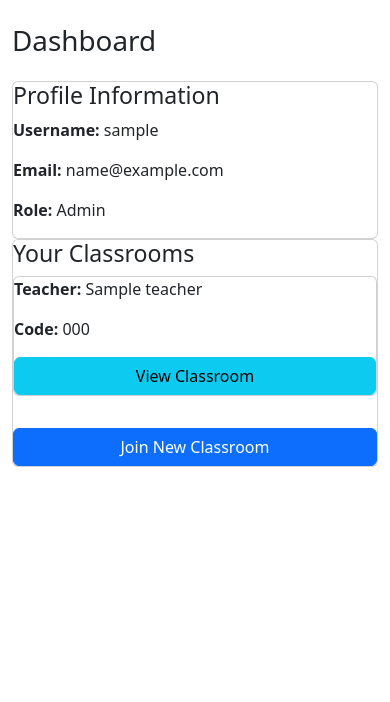
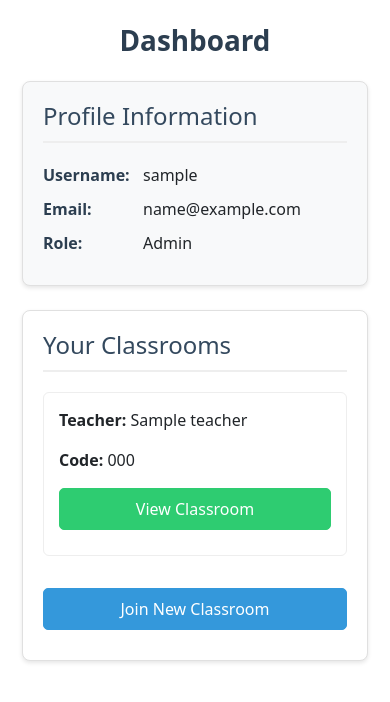
Before and after one commit to AmayVikram/DeepGrader, a Flask app: page /dashboard in a window 390 px wide. Shown: the part 96-798 px from the top of the page. Run offline with Flask 3, Linux system fonts and the light colour scheme; the visitor is signed in with stand-in values (Sample User, id 1); a database or web service that is not in the repository returns one stand-in record (values such as "Sample title").

Commit message:
started frontend

```diff
--- a/app.py
+++ b/app.py
@@ -7,7 +7,10 @@ import random
 import string
 from datetime import datetime
 
-app = Flask(__name__)
+app = Flask(__name__,
+    static_folder='static',  # Make sure this matches your folder name
+    static_url_path='/static'
+)
 app.secret_key = os.urandom(24)
 
 # MongoDB Connection
@@ -378,6 +381,7 @@ def view_submission(classroom_code, assignment_id):
 
         submission = assignment['submissions'][session['username']]
         return render_template('view_submission.html',
+
                              assignment=assignment,
                              submission=submission)
 
@@ -437,6 +441,7 @@ def view_student_submission(classroom_code, assignment_id, student_username):
 
         submission = assignment['submissions'][student_username]
         return render_template('view_submission.html',
+                             student_username=student_username,
                              assignment=assignment,
                              submission=submission)
     except IndexError:
--- /dev/null
+++ b/static/css/styles.css
@@ -0,0 +1,188 @@
+
+/* Dashboard Layout */
+.dashboard-container {
+    max-width: 1200px;
+    margin: 0 auto;
+    padding: 0 15px;
+}
+
+/* Profile Card Styling */
+.profile-card {
+    background-color: #f8f9fa;
+    margin-bottom: 30px;
+    border: 1px solid #e0e0e0;
+    border-radius: 8px;
+    box-shadow: 0 2px 4px rgba(0,0,0,0.1);
+}
+
+.profile-card p {
+    margin-bottom: 10px;
+    font-size: 1rem;
+    display: flex;
+    align-items: center;
+}
+
+.profile-card strong {
+    color: #2c3e50;
+    width: 100px;
+    display: inline-block;
+}
+
+/* Classroom Card Styling */
+.classroom-card {
+    background-color: #fff;
+    border: 1px solid #e0e0e0;
+    border-radius: 8px;
+    box-shadow: 0 2px 4px rgba(0,0,0,0.1);
+}
+
+/* General Card Styling */
+.card {
+    padding: 20px;
+    margin-bottom: 20px;
+}
+
+h1 {
+    color: #2c3e50;
+    margin-bottom: 30px;
+    font-weight: 600;
+}
+
+h3 {
+    color: #34495e;
+    margin-bottom: 20px;
+    font-size: 1.5rem;
+    border-bottom: 2px solid #eee;
+    padding-bottom: 10px;
+}
+
+h4 {
+    color: #34495e;
+    font-size: 1.2rem;
+    margin-bottom: 15px;
+}
+
+/* Code Display */
+.code-display {
+    background-color: #f8f9fa;
+    padding: 10px 15px;
+    border-radius: 5px;
+    font-family: monospace;
+    font-size: 1.1rem;
+    display: flex;
+    align-items: center;
+    justify-content: space-between;
+}
+
+/* Button Styling */
+.btn {
+    padding: 8px 16px;
+    border-radius: 5px;
+    font-weight: 500;
+    transition: all 0.3s ease;
+}
+
+.btn-primary {
+    background-color: #3498db;
+    border-color: #3498db;
+}
+
+.btn-primary:hover {
+    background-color: #2980b9;
+    border-color: #2980b9;
+}
+
+.btn-info {
+    background-color: #2ecc71;
+    border-color: #2ecc71;
+    color: white;
+}
+
+.btn-info:hover {
+    background-color: #27ae60;
+    border-color: #27ae60;
+}
+
+.btn-secondary {
+    background-color: #95a5a6;
+    border-color: #95a5a6;
+    font-size: 0.8rem;
+    padding: 4px 8px;
+}
+
+/* Student List */
+.list-group {
+    margin-top: 15px;
+}
+
+.list-group-item {
+    padding: 10px 15px;
+    border: 1px solid #eee;
+    margin-bottom: -1px;
+    background-color: #fff;
+    transition: background-color 0.2s ease;
+}
+
+.list-group-item:hover {
+    background-color: #f8f9fa;
+}
+
+/* Nested Classroom Cards */
+.classroom-card .card {
+    border: 1px solid #eee;
+    padding: 15px;
+    margin-bottom: 15px;
+    transition: transform 0.2s ease;
+}
+
+.classroom-card .card:hover {
+    transform: translateY(-2px);
+}
+
+/* Responsive Design */
+@media (max-width: 768px) {
+    .dashboard-container {
+        padding: 0 10px;
+    }
+
+    .btn {
+        width: 100%;
+        margin-bottom: 10px;
+    }
+
+    .code-display {
+        flex-direction: column;
+        text-align: center;
+    }
+
+    .code-display button {
+        margin-top: 10px;
+    }
+}
+
+/* add assignment */
+.assignment-form-wrapper {
+    max-width: 600px;
+    margin: 20px auto;
+    padding: 20px;
+    border: 2px solid #ddd;
+    border-radius: 8px;
+}
+
+.assignment-heading {
+    text-align: center;
+    margin-bottom: 30px;
+    color: #333;
+}
+
+/* view all submissions */
+.table-responsive {
+    border: 1px solid #dee2e6;
+    border-radius: 8px;
+    padding: 15px;
+    margin-top: 10px;
+}
+
+.table {
+    margin-bottom: 0;  /* Remove default margin to look better within border */
+}
--- a/templates/base.html
+++ b/templates/base.html
@@ -4,6 +4,9 @@
 <head>
     <title>Classroom Manager</title>
     <link href="https://cdn.jsdelivr.net/npm/bootstrap@5.3.0/dist/css/bootstrap.min.css" rel="stylesheet">
+   <link rel="stylesheet" href="{{ url_for('static', filename='css/styles.css') }}">
+
+
 
 </head>
 <body>
--- a/templates/classroom.html
+++ b/templates/classroom.html
@@ -3,7 +3,7 @@
 
 {% block content %}
 <div class="container">
-    <h2>Classroom: {{ classroom.code }}</h2>
+    <h2>Classroom: {{ classroom.name }}</h2>
     <h3>Teacher: {{ classroom.teacher }}</h3>
 
     <div class="assignments mt-4">
@@ -12,7 +12,7 @@
             {% for assignment in classroom.assignments %}
                 <div class="card mb-3">
                     <div class="card-body">
-                        <h4 class="card-title">{{ assignment.title }}</h4>
+                        <h4 class="card-title" style="text-align: center;font-size: 2em;">{{ assignment.title }}</h4>
                         <h5>Questions:</h5>
                         <p class="card-text">{{ assignment.questions }}</p>
                         {% if user.role == 'teacher' %}
--- a/templates/dashboard.html
+++ b/templates/dashboard.html
@@ -2,10 +2,11 @@
 {% extends "base.html" %}
 
 {% block content %}
-<h1 class="mb-4">Dashboard</h1>
-<div class="row">
-    <div class="col-md-4">
-        <div class="card">
+<h1 class="mb-4" style="text-align: center;">Dashboard</h1>
+<div class="dashboard-container">
+    <!-- Profile Card - Now at the top -->
+    <div class="profile-section mb-4">
+        <div class="card profile-card">
             <h3>Profile Information</h3>
             <p><strong>Username:</strong> {{ user.username }}</p>
             <p><strong>Email:</strong> {{ user.email }}</p>
@@ -13,9 +14,10 @@
         </div>
     </div>
 
-    <div class="col-md-8">
+    <!-- Classroom Section -->
+    <div class="classroom-section">
         {% if user.role == 'teacher' %}
-            <div class="card">
+            <div class="card classroom-card">
                 <h3>Your Classroom</h3>
                 {% if classroom %}
                     <div class="code-display">
@@ -39,7 +41,7 @@
                 {% endif %}
             </div>
         {% else %}
-            <div class="card">
+            <div class="card classroom-card">
                 <h3>Your Classrooms</h3>
                 {% if joined_classrooms %}
                     {% for classroom in joined_classrooms %}
--- a/templates/view_all_submissions.html
+++ b/templates/view_all_submissions.html
@@ -3,10 +3,10 @@
 
 {% block content %}
 <div class="container">
-    <h2>Assignment Submissions</h2>
+    <h2 style="text-align: center; margin-bottom:10px;">Assignment Submissions</h2>
     <div class="card mb-4">
         <div class="card-body">
-            <h3>{{ assignment.title }}</h3>
+            <h3 style="text-align: center;font-size: 2em;">{{ assignment.title }}</h3>
             <h4>Questions:</h4>
             <p>{{ assignment.questions }}</p>
             <h4>Model Answers:</h4>
--- a/templates/view_submission.html
+++ b/templates/view_submission.html
@@ -3,17 +3,17 @@
 
 {% block content %}
 <div class="container">
-    <h2>Assignment Submission</h2>
+    <h2 style="text-align: center;margin-bottom: 10px;">Assignment Submission</h2>
     <div class="card mb-4">
         <div class="card-body">
-            <h3>{{ assignment.title }}</h3>
+            <h3 style="text-align: center; font-size: 2em;">{{ assignment.title }}</h3>
             <h4>Questions:</h4>
             <p>{{ assignment.questions }}</p>
         </div>
     </div>
 
     <div class="mt-4">
-        <h3>Your Submission:</h3>
+        <h3>{{ student_username }}'s Submission:</h3>
         <div class="card mb-3">
             <div class="card-body">
                 <p>{{ submission.answer }}</p>
```
Also changed, not shown: static/styles.css (deleted, +0 -41 lines), templates/add_assignment.html (+9 -2 lines).
